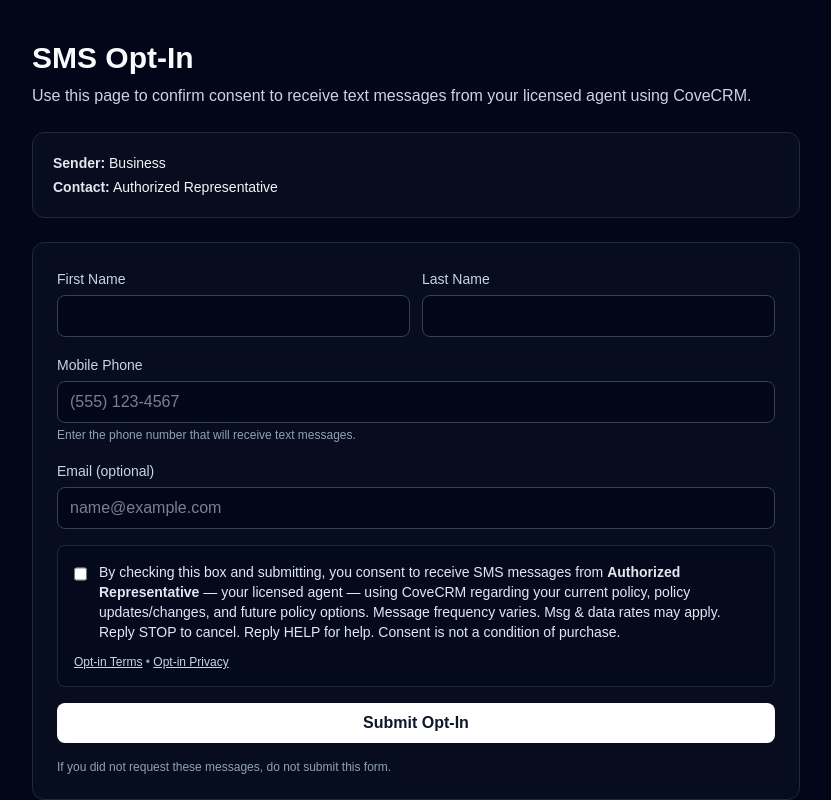
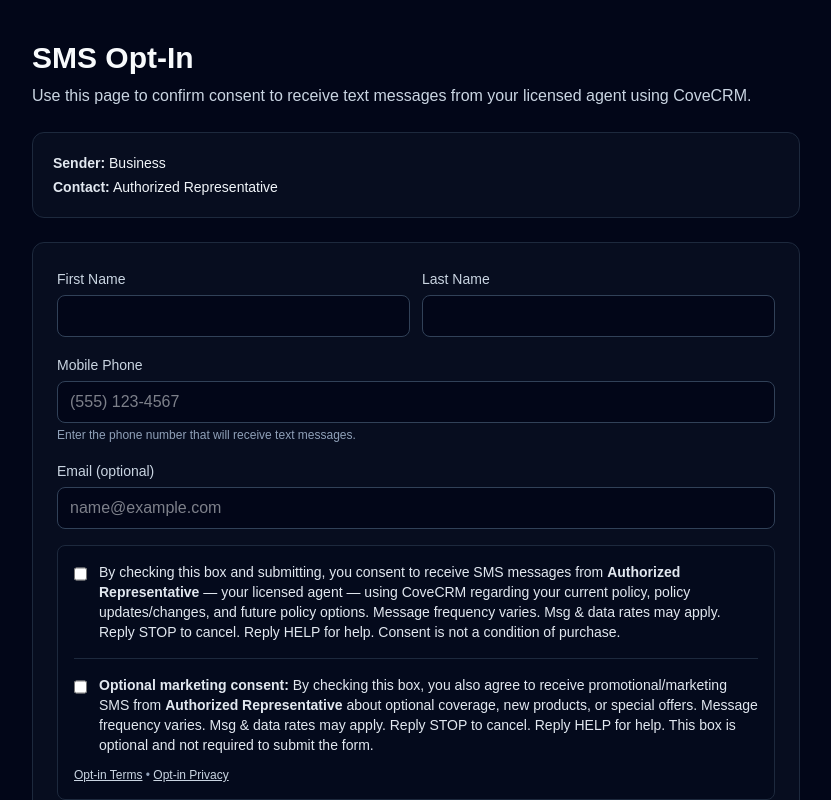
Before and after one commit to brysonmccleary/CoveCRM, a Next.js app: page /sms/optin/1 in a window 1280 px wide. Shown: the top 800 px of the page, without its empty margins (224-1055 px from the left). Built offline with nearby package versions, Linux system fonts and the light colour scheme; no server answers; the database is empty.

Commit message:
Add optional marketing consent checkbox to hosted opt-in page

```diff
--- a/pages/sms/optin/[userId].tsx
+++ b/pages/sms/optin/[userId].tsx
@@ -19,6 +19,7 @@ export default function OptInPage(props: Props) {
   const [mobile, setMobile] = useState("");
   const [leadEmail, setLeadEmail] = useState("");
   const [consent, setConsent] = useState(false);
+  const [marketingConsent, setMarketingConsent] = useState(false);
   const [submitted, setSubmitted] = useState(false);
 
   const contactLine = useMemo(() => {
@@ -123,6 +124,23 @@ export default function OptInPage(props: Props) {
                 </span>
               </label>
 
+              <div className="mt-4 border-t border-slate-800 pt-4">
+                <label className="flex gap-3 items-start">
+                  <input
+                    type="checkbox"
+                    checked={marketingConsent}
+                    onChange={(e) => setMarketingConsent(e.target.checked)}
+                    className="mt-1 h-4 w-4"
+                  />
+                  <span className="text-sm text-slate-200 leading-5">
+                    <span className="font-semibold">Optional marketing consent:</span> By checking this box, you also agree to receive
+                    promotional/marketing SMS from <span className="font-semibold">{agentName}</span> about optional coverage,
+                    new products, or special offers. Message frequency varies. Msg &amp; data rates may apply. Reply STOP to cancel.
+                    Reply HELP for help. This box is optional and not required to submit the form.
+                  </span>
+                </label>
+              </div>
+
               <div className="text-xs text-slate-400 mt-3">
                 <a className="underline text-slate-300 hover:text-white" href={`/sms/optin-terms/${encodeURIComponent(String((props as any).userId || ""))}`}>Opt-in Terms</a>
                 {" • "}
```
